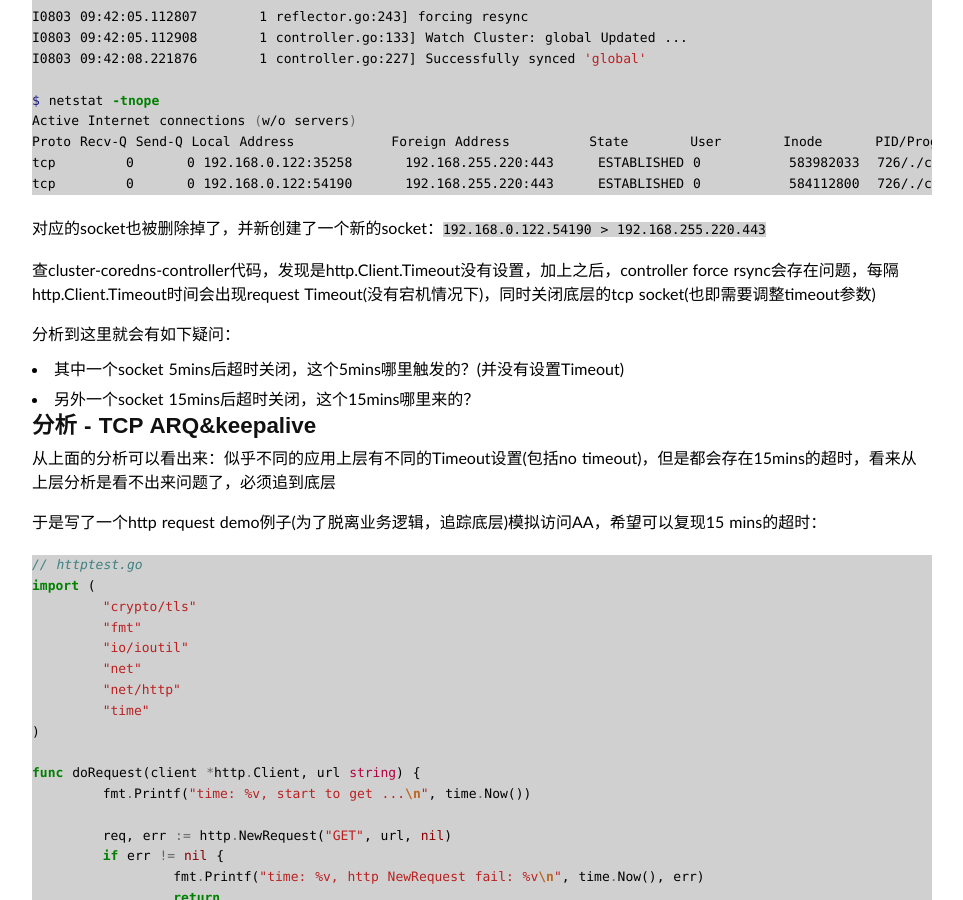
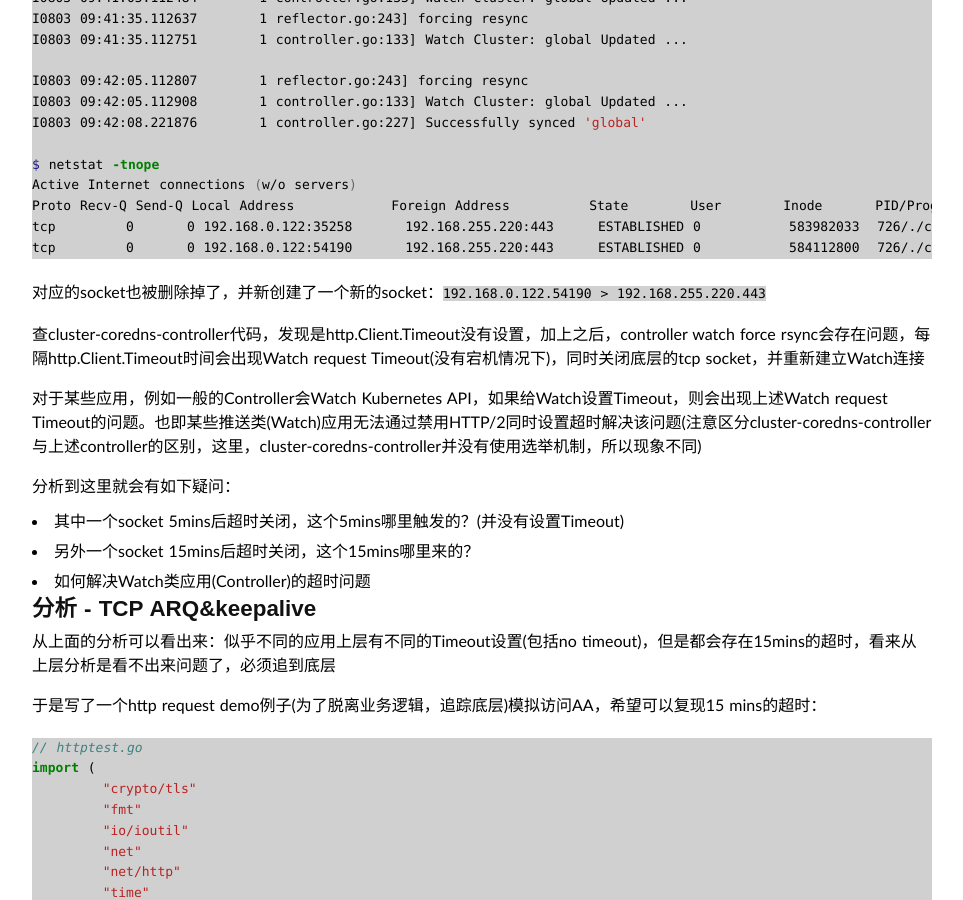
Before and after one commit to duyanghao/duyanghao.github.io, a Jekyll site: the page built from _posts/2020-7-28-kubernetes-ha-http-keep-alive-bugs.md, in a window 1280 px wide and 900 px high, scrolled down 15941 px. Shown: the whole window, without its empty margins (158-1121 px from the left). Built offline with Jekyll 4.4.1, drawn with Linux system fonts in a browser that asks for light colours; some web fonts are replaced; comment, search, counter and statistics services are not loaded; some of the changed text lies outside the part shown.

Commit message:
update kubernetes-ha
Signed-off-by: duyanghao <1294057873@qq.com>

```diff
--- a/_posts/2020-7-28-kubernetes-ha-http-keep-alive-bugs.md
+++ b/_posts/2020-7-28-kubernetes-ha-http-keep-alive-bugs.md
@@ -565,9 +565,11 @@
    over the connection to check its health. Unhealthy connection is closed
    and removed from the connection pool.
 
-目前最新版本的golang 1.4并没有合并该PR，下一个release(1.5)应该会有所合并
+目前最新版本的golang 1.15已经合并该PR
 
 而Kubernetes社区也对应存在着类似的[client-go issue](https://github.com/kubernetes/client-go/issues/374)
+
+为了解决上述HTTP/2无法及时移除异常连接的问题，我分别给[golang/net(add http2 health check parameters for ConfigureTransport)](https://github.com/golang/net/pull/84)和[k8s.io/apimachinery(add http2 health check for SetTransportDefaults)](https://github.com/kubernetes/kubernetes/pull/94844)提交了PR，目前等待Merged
 
 ## 分析 - 禁用HTTP/2不生效？？？
 
@@ -766,12 +768,15 @@
 
 对应的socket也被删除掉了，并新创建了一个新的socket：`192.168.0.122.54190 > 192.168.255.220.443`
 
-查cluster-coredns-controller代码，发现是http.Client.Timeout没有设置，加上之后，controller force rsync会存在问题，每隔http.Client.Timeout时间会出现request Timeout(没有宕机情况下)，同时关闭底层的tcp socket(也即需要调整timeout参数)
+查cluster-coredns-controller代码，发现是http.Client.Timeout没有设置，加上之后，controller watch force rsync会存在问题，每隔http.Client.Timeout时间会出现Watch request Timeout(没有宕机情况下)，同时关闭底层的tcp socket，并重新建立Watch连接
+
+对于某些应用，例如一般的Controller会Watch Kubernetes API，如果给Watch设置Timeout，则会出现上述Watch request Timeout的问题。也即某些推送类(Watch)应用无法通过禁用HTTP/2同时设置超时解决该问题(注意区分cluster-coredns-controller与上述controller的区别，这里，cluster-coredns-controller并没有使用选举机制，所以现象不同)
 
 分析到这里就会有如下疑问：
 
 * 其中一个socket 5mins后超时关闭，这个5mins哪里触发的？(并没有设置Timeout)
 * 另外一个socket 15mins后超时关闭，这个15mins哪里来的？
+* 如何解决Watch类应用(Controller)的超时问题
 
 ## 分析 - TCP ARQ&keepalive
 
@@ -935,7 +940,7 @@
 
 要解决这个问题，可以从两方面考虑：
 
-* 应用层使用超时设置或者健康检查机制，从上层保障连接的健康状态 - 作用于该应用
+* 应用层使用超时设置或者健康检查机制(例如http2的[健康检查机制](https://github.com/golang/net/commit/0ba52f642ac2f9371a88bfdde41f4b4e195a37c0))，从上层保障连接的健康状态 - 作用于该应用
 * 底层调整TCP ARQ设置(/proc/sys/net/ipv4/tcp_retries2)，缩小超时重试周期，作用于整个集群
 
 由于应用层的超时或者健康检查机制无法使用统一的方案，这里只介绍如何采用系统配置的方式规避无效连接，如下：
```
Also changed, not shown: _posts/2019-12-30-golang-in-practice.md (+57 -0 lines).
